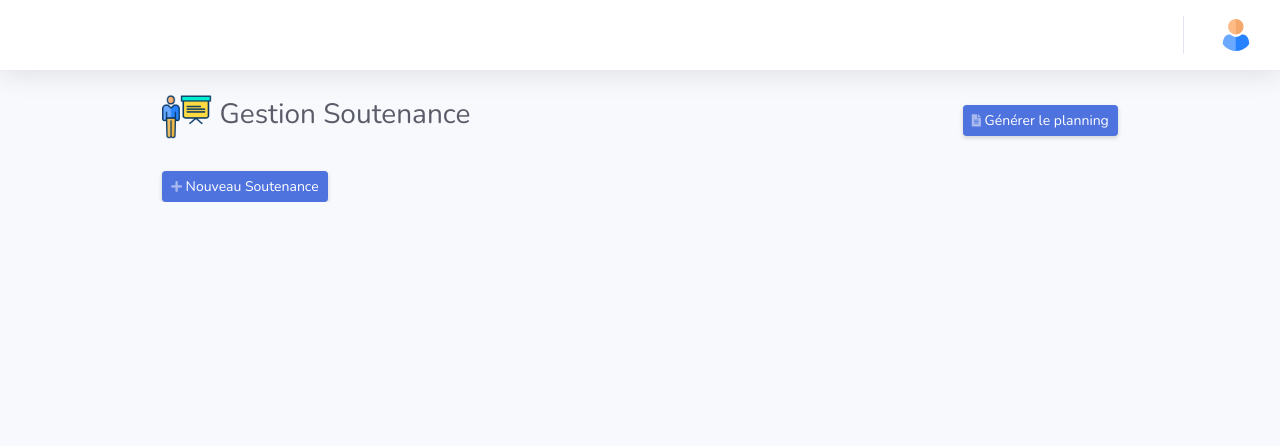
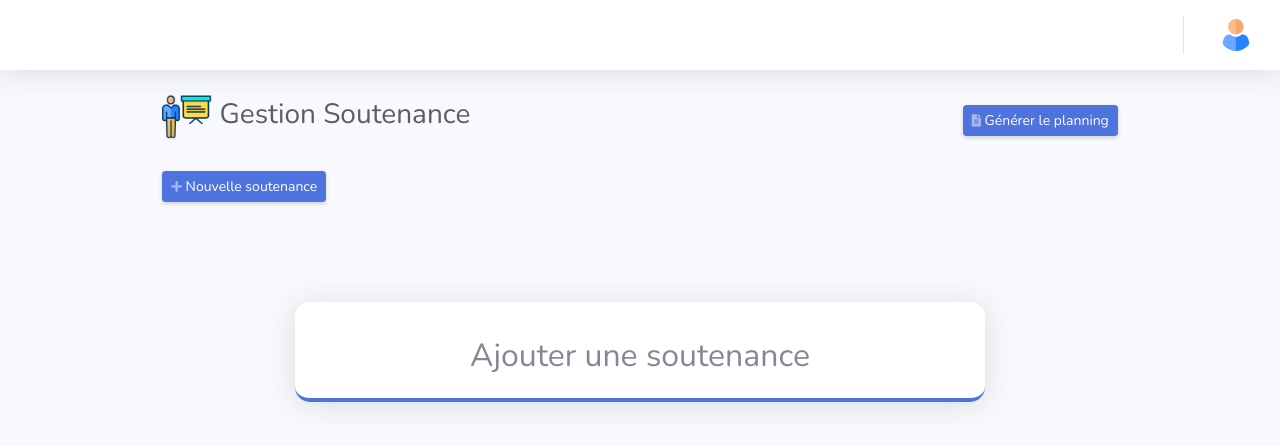
Before and after one commit to zaouch-bahae-eddine/S-outenance, a Symfony app: template templates/soutenance/showSoutenance.html.twig in a window 1280 px wide. Shown: the top 446 px of the page. Run offline with Twig, Linux system fonts and the light colour scheme; the template is opened without the code that fills it, so the values that code supplies are empty; form fields are guessed from the names that the template uses; some libraries are stand-ins or nearby versions.

Commit message:
10-04-20/1

```diff
--- a/src/Controller/SalleController.php
+++ b/src/Controller/SalleController.php
@@ -96,11 +96,11 @@ class SalleController extends AbstractController
     public function removeSalleAction(Salle $salle)
     {
         if(!$salle)
-            throw new NotFoundHttpException('Auccun diplome a supprimer');
+            throw new NotFoundHttpException('Auccune Salle a supprimer');
         $this->em->remove($salle);
         $this->em->flush();
 
-        $this->addFlash('success', 'Salle supprimé');
+        $this->addFlash('success', 'Salle supprimé !');
         return $this->redirectToRoute('salle_show');
     }
 }
--- a/templates/base.html.twig
+++ b/templates/base.html.twig
@@ -23,11 +23,15 @@
             #logo-container {
                 height: 100%;
                 background: #4e73df;
-                width: 300px;
-                padding: 7px;
+                width: 290px;
+                padding: 10px;
                 text-align: center;
             }
             #logo-container >img{
+                height: 100%;
+                width: auto;
+            }
+            #img-logo{
                 height: 100%;
                 width: auto;
             }
@@ -140,9 +144,13 @@
           </form>
       -->
             {% if is_granted('ROLE_ETUDIANT') or is_granted('ROLE_PROF')%}
+
             <div  id="logo-container">
-                <img src="{{ asset('img/logo.png') }}" alt="Logo" >
+                <a href="{{ path('home_page') }}">
+                    <img src="{{ asset('img/logo.png') }}" alt="Logo" id="img-logo">
+                </a>
             </div>
+
             {% endif %}
           <!-- Topbar Navbar -->
           <ul class="navbar-nav ml-auto">
@@ -181,7 +189,7 @@
               <div class="dropdown-menu dropdown-menu-right shadow animated--grow-in" aria-labelledby="userDropdown">
                 <a class="dropdown-item" href="{{ path('show_compte') }}">
                   <i class="fas fa-user fa-sm fa-fw mr-2 text-gray-400"></i>
-                  Profile
+                  Profil
                 </a>
                 <div class="dropdown-divider"></div>
                 <a class="dropdown-item" href="{{ path('logout') }}">
--- a/templates/soutenance/showSoutenance.html.twig
+++ b/templates/soutenance/showSoutenance.html.twig
@@ -3,6 +3,21 @@
 {% block title %}Soutenance{% endblock %}
 
 {% block content %}
+    <style>
+        .First-div{
+            width: 70%;
+            background: white;
+            box-shadow: 0 0.15rem 1.75rem 0 rgba(58,59,69,.15);
+            margin: 0 auto;
+            margin-bottom: 25px;
+            margin-top: 100px;
+            height: 100px;
+            text-align: center;
+            padding: 30px;
+            border-radius: 15px;
+            font-size: 2em;
+        }
+    </style>
     <!-- Modal Ajouter Filière-->
     <div class="modal fade" id="addModele" tabindex="-1" role="dialog" aria-labelledby="exampleModalCenterTitle" aria-hidden="true">
         <div class="modal-dialog modal-dialog-centered" role="document">
@@ -121,12 +136,13 @@
         </div>
         <div style="width: 80%; margin: 0 auto;">
             <button style="margin-left: 15px;" class="d-none d-sm-inline-block btn btn-sm btn-primary shadow-sm" type="button" class="btn btn-primary" data-toggle="modal" data-target="#addModele">
-                <i class="fas fa-plus fa-sm text-white-50"></i> Nouveau Soutenance
+                <i class="fas fa-plus fa-sm text-white-50"></i> Nouvelle soutenance
             </button>
         </div>
         <div class="row" style="width: 80%; margin: 0 auto;">
+            {% if soutenances|length != 0 %}
             {% for soutenance in soutenances %}
-
+                    {% if soutenance != null %}
                     <!-- Earnings (Monthly) Card Example -->
                     <div class="col-xl-6 col-md-6 mb-6" style="margin-top: 20px;">
                         <div class="card {% if mySoutenance[soutenance.id] == 1 %}border-left-primary{% else %}border-left-success{% endif %}  shadow h-100 py-2">
@@ -162,7 +178,13 @@
                             </div>
                         </div>
                     </div>
+                {% endif %}
             {% endfor %}
+            {% else %}
+                <div class="First-div border-bottom-primary">
+                    <p>Ajouter une soutenance</p>
+                </div>
+            {% endif %}
         </div>
     </div>
     <!-- /.container-fluid-->
```
Also changed, not shown: src/Controller/EtudiantController.php (+5 -5 lines), src/Controller/SoutenanceController.php (+6 -2 lines), src/Controller/SoutenanceEtudiantController.php (+6 -1 lines), templates/imprimer/planning.html.twig (+3 -6 lines), templates/soutenance_etudiant/showSoutenanceEtudiant.html.twig (+23 -3 lines).
